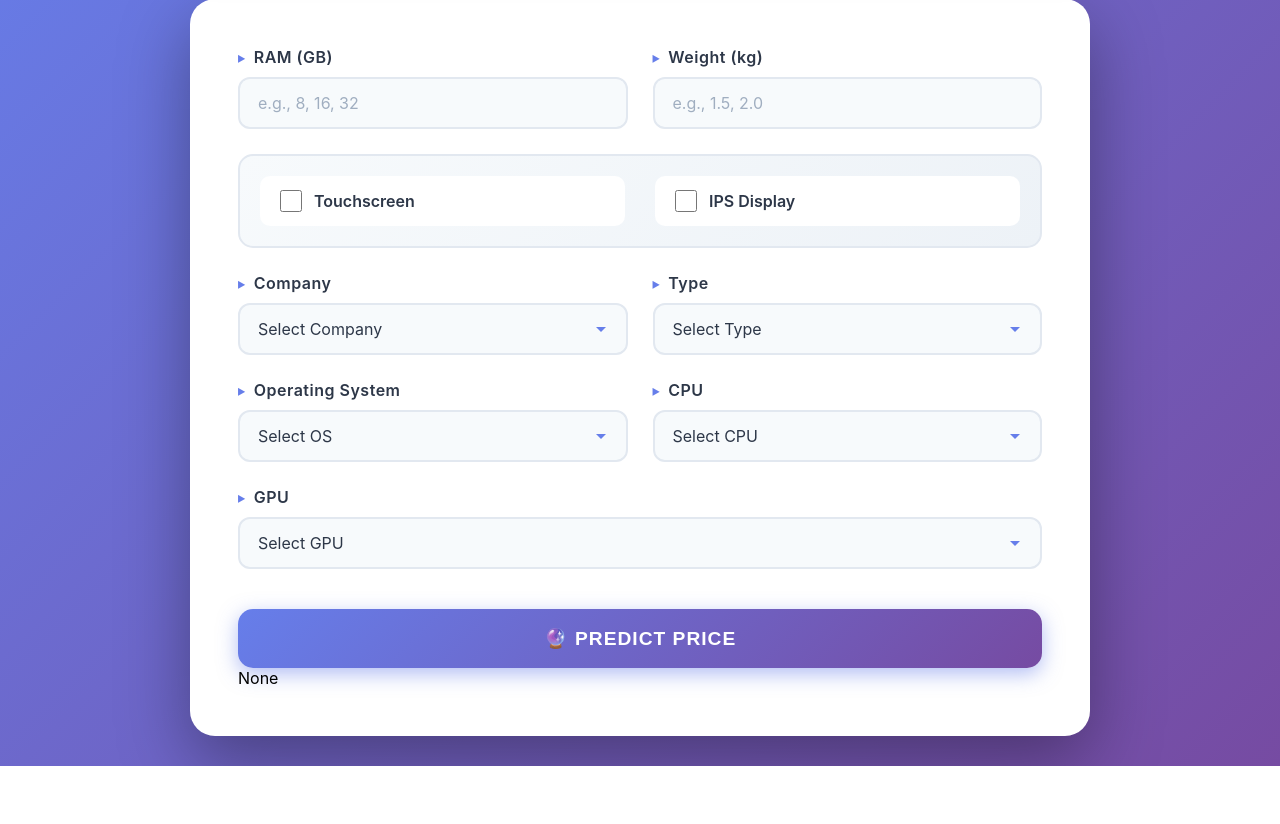
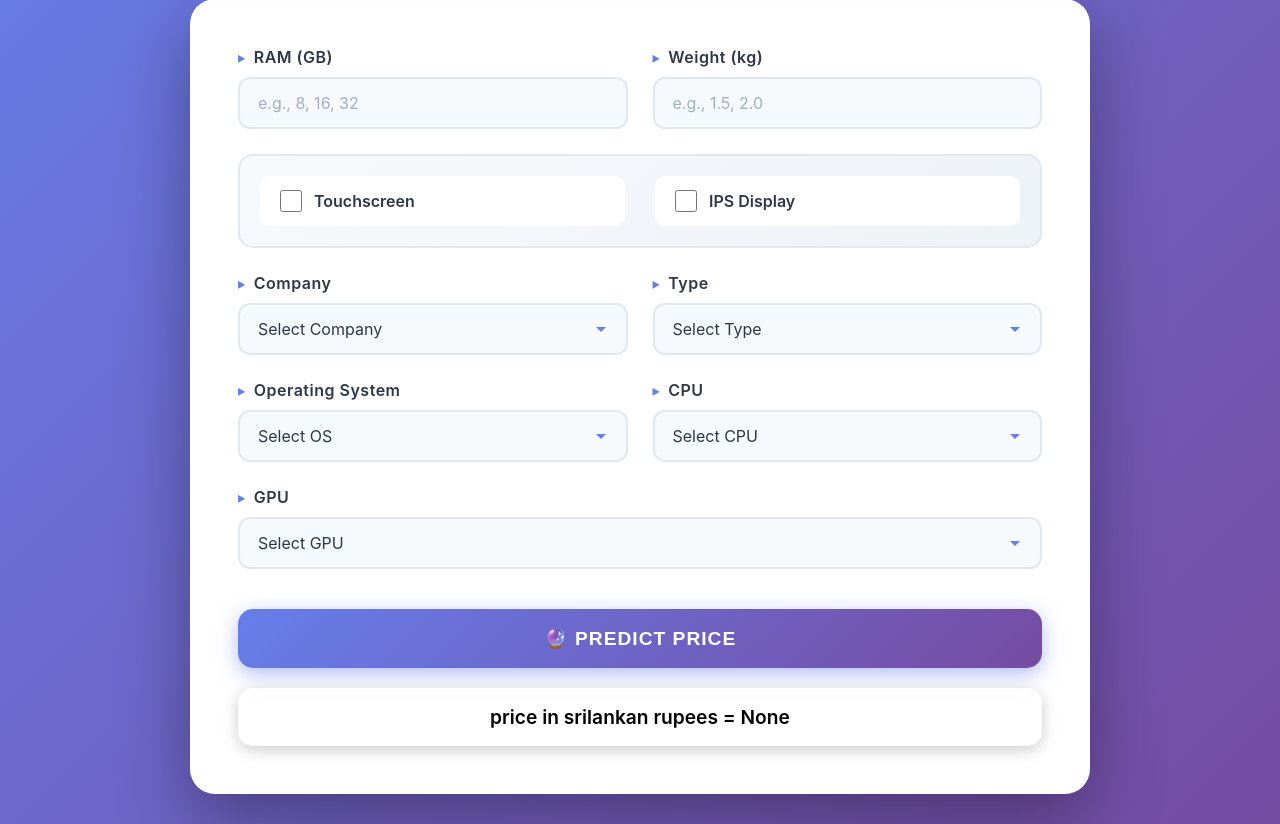
Before and after one commit to Bhanuka10/Lap_Price-Predictor, a Flask app: page / in a window 1280 px wide. Shown: the part 174-998 px from the top of the page. Before the commit the page ends 940 px from the top, so only its background shows below. Run offline with Flask 3, Linux system fonts and the light colour scheme.

Commit message:
finish the project

```diff
--- a/Website/Template/index.html
+++ b/Website/Template/index.html
@@ -108,7 +108,9 @@
                     <input type="submit" value="🔮 Predict Price">
                 </div>
             </form>
-           {{ pred  }}
+            <div class="result-box">
+           price in srilankan rupees = {{ pred  }}
+           </div>
         </div>
     </div>
 </body>
--- a/Website/app.py
+++ b/Website/app.py
@@ -1,5 +1,6 @@
 from flask import Flask, render_template, request
 import pickle
+import numpy as np
 
 
 app = Flask(__name__, template_folder='Template')
@@ -50,7 +51,8 @@ def home():
         traverse(cpu_list, cpu)
         traverse(gpu_list, gpu)
 
-        pred = predict(feature_list)
+        pred = predict(feature_list)*219
+        pred= np.round(pred[0], 2)
         print(f"Prediction: {pred}")
 
     return render_template('index.html', pred=pred)
--- a/Website/static/Form.css
+++ b/Website/static/Form.css
@@ -18,7 +18,19 @@ body {
     width: 100%;
     max-width: 900px;
 }
-
+.result-box{
+    margin-top: 20px;
+    padding: 15px;
+    background: rgba(255, 255, 255, 0.2);
+    backdrop-filter: blur(10px);
+    border-radius: 15px;
+    border: 2px solid rgba(255, 255, 255, 0.3);
+    color: #000000;
+    font-size: 1.2rem;
+    font-weight: 600;
+    text-align: center;
+    box-shadow: 0 4px 16px rgba(0, 0, 0, 0.2);
+}
 .header-box {
     text-align: center;
     margin-bottom: 35px;
```
